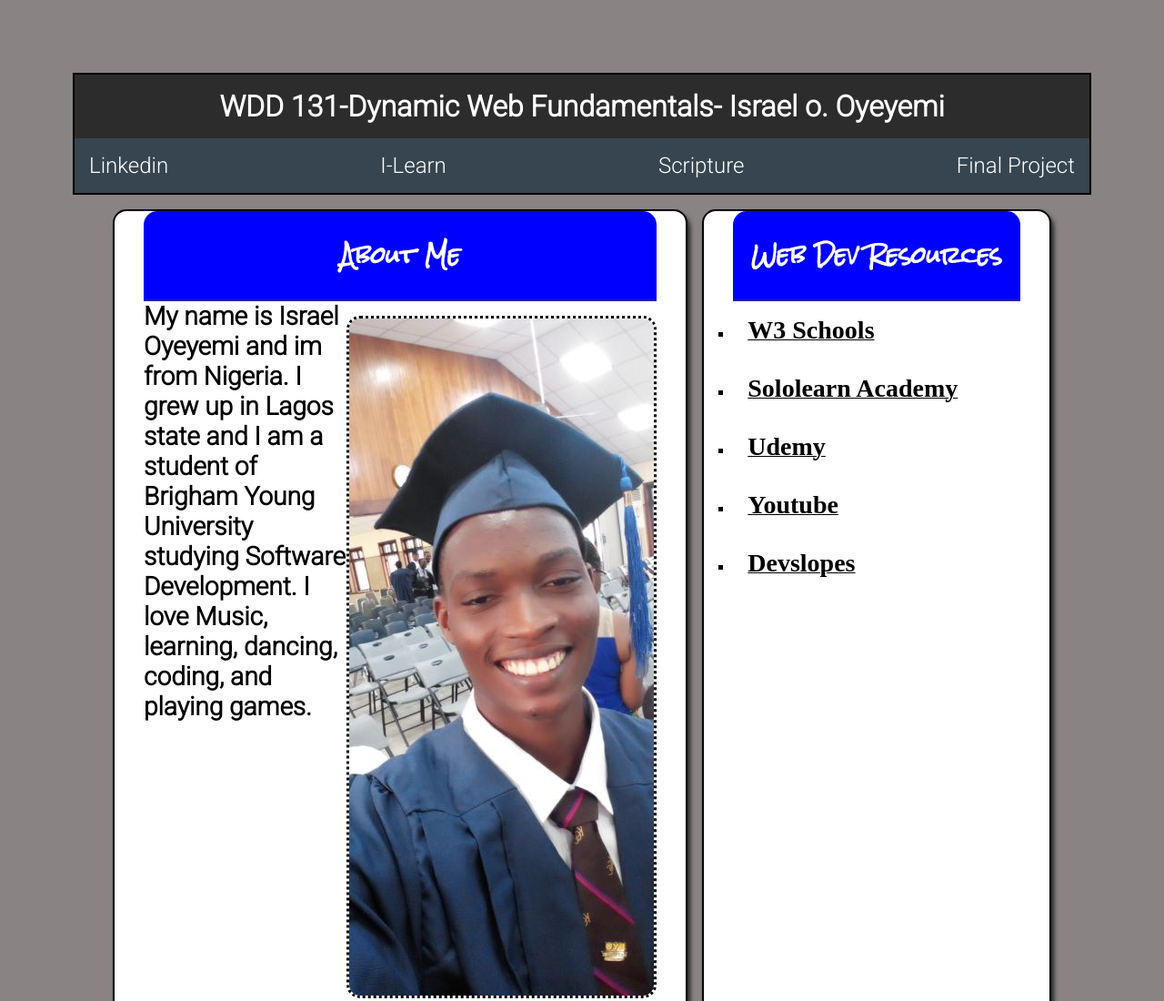
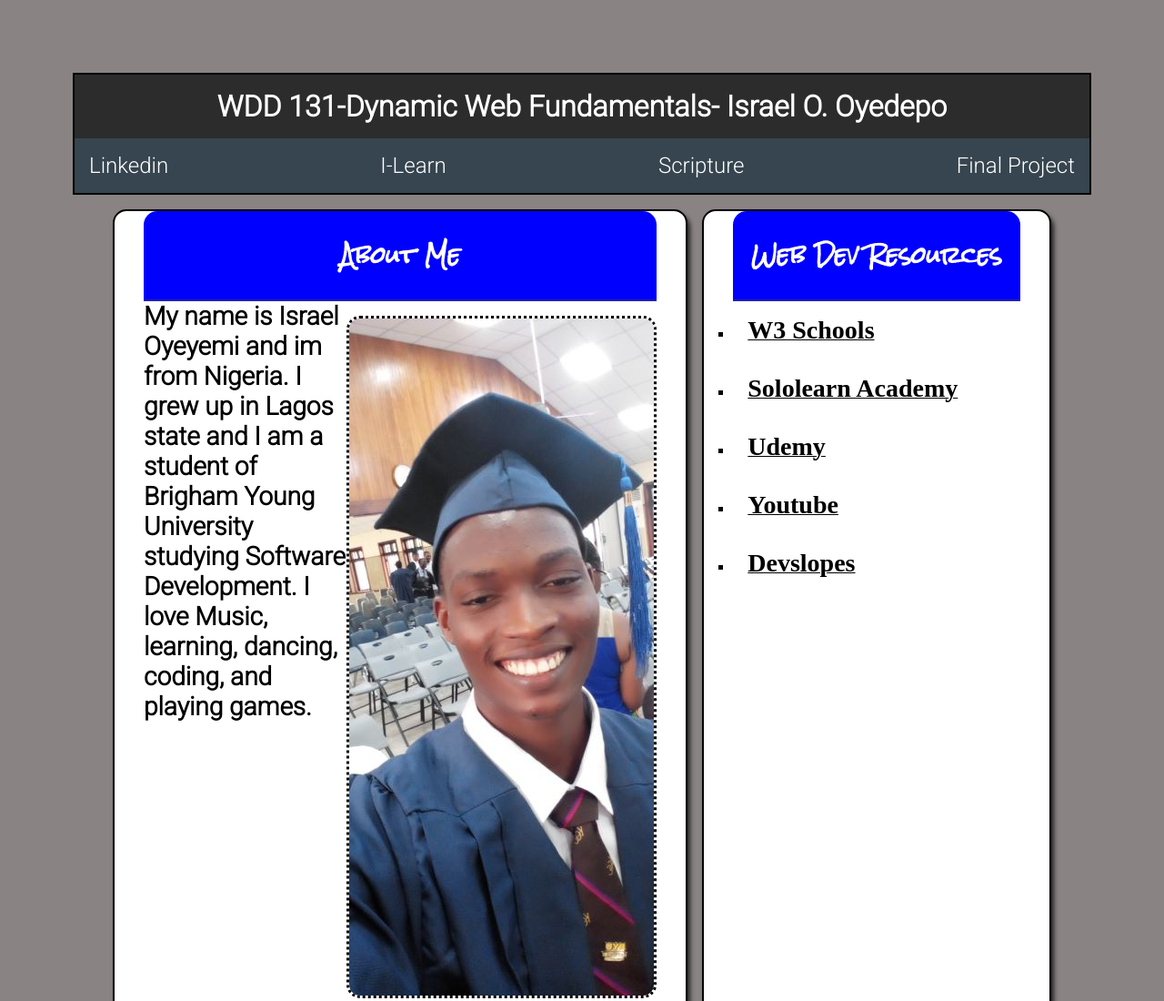
Before and after one commit to israeloyeyemi28/wdd131, a plain HTML site: page index.html in a window 1280 px wide. Shown: the top 1100 px of the page at 91% size. Drawn offline with Linux system fonts and the light colour scheme.

Commit message:
aaarrgh!!!

```diff
--- a/index.html
+++ b/index.html
@@ -13,7 +13,7 @@
 
 <body>
     <header>
-        <h1>WDD 131-Dynamic Web Fundamentals- <span class="span-name">Israel o. Oyeyemi</span></h1>
+        <h1>WDD 131-Dynamic Web Fundamentals- Israel O. Oyedepo</h1>
         <nav>
             <ul>
                 <li><a href="www.com/in/israel-oyeyemi-016355267" title="Linkedin">Linkedin</a></li>
```
